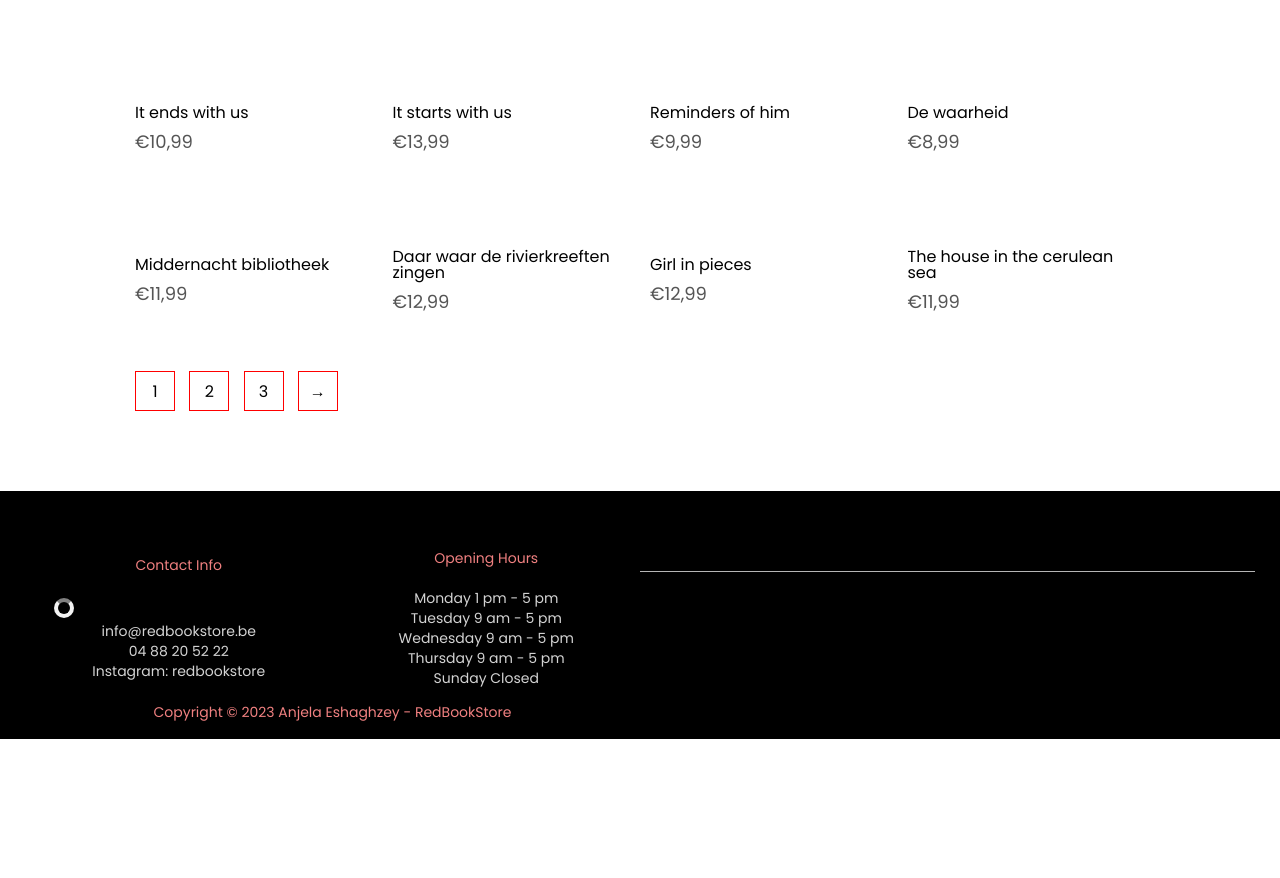
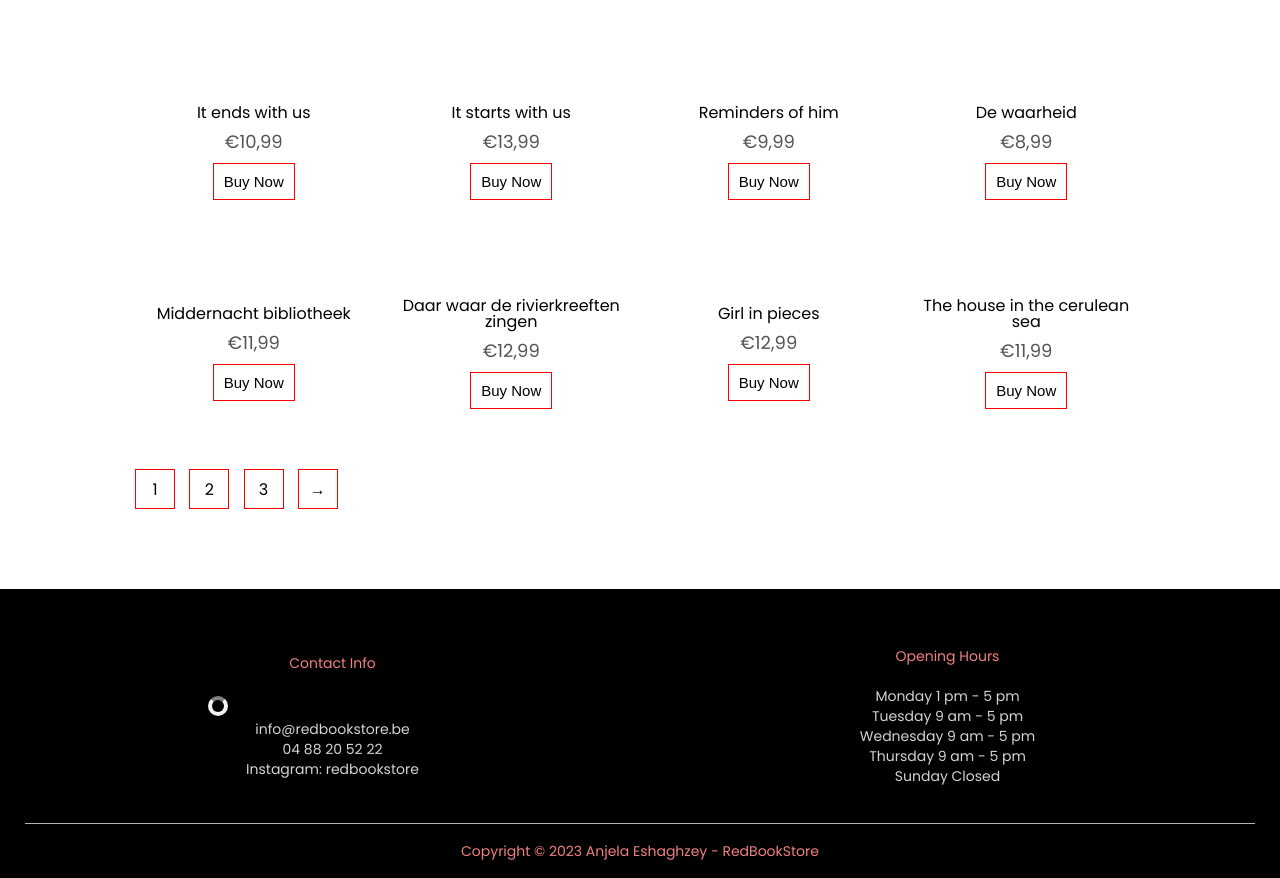
Before and after one commit to AngelaHub/winkel, a website built with Vite: page index.html in a window 1280 px wide. Shown: the part 466-1344 px from the top of the page. Before the commit the page ends 1205 px from the top, so only its background shows below. Built offline with nearby package versions, Linux system fonts and the light colour scheme; no server answers; files whose address does not match are found by name.

Commit message:
fix responsive footer & added buy buttons

```diff
--- a/index.html
+++ b/index.html
@@ -23,9 +23,7 @@
           <ul>
             <li><a href="#">Home</a></li>
             <li><a href="#">Products</a></li>
-            <li><a href="#">About</a></li>
-            <li><a href="#">Contact</a></li>
-            <li><a href="#">Account</a></li>
+            <li><a href="#">About Us</a></li>
           </ul>
         </nav>
 
@@ -66,56 +64,80 @@
           <img src="dist/images/book1.jpeg" alt="" />
           <h4>It ends with us</h4>
           <p>€10,99</p>
+          <button class="button-57" role="button">
+            <span class="text">Buy Now</span><span>Add Card</span>
+          </button>
         </div>
 
         <div class="hero__col">
           <img src="dist/images/book2.jpeg" alt="" />
           <h4>It starts with us</h4>
           <p>€13,99</p>
+          <button class="button-57" role="button">
+            <span class="text">Buy Now</span><span>Add Card</span>
+          </button>
         </div>
 
         <div class="hero__col">
           <img src="dist/images/book3.jpeg" alt="" />
           <h4>Reminders of him</h4>
           <p>€9,99</p>
+          <button class="button-57" role="button">
+            <span class="text">Buy Now</span><span>Add Card</span>
+          </button>
         </div>
 
         <div class="hero__col">
           <img src="dist/images/book4.jpeg" alt="" />
           <h4>De waarheid</h4>
           <p>€8,99</p>
+          <button class="button-57" role="button">
+            <span class="text">Buy Now</span><span>Add Card</span>
+          </button>
         </div>
 
         <div class="hero__col">
           <img src="dist/images/book5.jpeg" alt="" />
           <h4>Middernacht bibliotheek</h4>
           <p>€11,99</p>
+          <button class="button-57" role="button">
+            <span class="text">Buy Now</span><span>Add Card</span>
+          </button>
         </div>
 
         <div class="hero__col">
           <img src="dist/images/book6.jpeg" alt="" />
           <h4>Daar waar de rivierkreeften zingen</h4>
           <p>€12,99</p>
+          <button class="button-57" role="button">
+            <span class="text">Buy Now</span><span>Add Card</span>
+          </button>
         </div>
 
         <div class="hero__col">
           <img src="dist/images/book7.jpeg" alt="" />
           <h4>Girl in pieces</h4>
           <p>€12,99</p>
+          <button class="button-57" role="button">
+            <span class="text">Buy Now</span><span>Add Card</span>
+          </button>
         </div>
 
         <div class="hero__col">
           <img src="dist/images/book8.jpeg" alt="" />
           <h4>The house in the cerulean sea</h4>
           <p>€11,99</p>
+          <button class="button-57" role="button">
+            <span class="text">Buy Now</span><span>Add Card</span>
+          </button>
         </div>
       </div>
 
-      <div class="hero__buttons">
-        <span>1</span>
-        <span>2</span>
-        <span>3</span>
-        <span>&#8594;</span>
+      <div class="nextpage">
+        <div class="nextpage__buttons">1</div>
+        <div class="nextpage__buttons">2</div>
+        <div class="nextpage__buttons">3</div>
+        <div class="nextpage__buttons">&#8594;</div>
       </div>
     </div>
 
--- a/src/styles/style.css
+++ b/src/styles/style.css
@@ -105,7 +105,7 @@ a {
 }
 
 .hero__col img {
-  width: 70%;
+  width: 80%;
 }
 
 h4 {
@@ -124,11 +124,84 @@ h4 {
   transform: translateY(-5px);
 }
 
-.hero__buttons {
+p {
+  color: #555;
+}
+
+/* buy now button */
+/* link naar broncode: https://getcssscan.com/css-buttons-examples */
+
+.button-57 {
+  position: relative;
+  overflow: hidden;
+  border: 1px solid red;
+  color: black;
+  display: inline-block;
+  font-size: 15px;
+  line-height: 15px;
+  padding: 10px 10px 10px;
+  text-decoration: none;
+  cursor: pointer;
+  background: #fff;
+  user-select: none;
+  -webkit-user-select: none;
+  touch-action: manipulation;
+  margin-top: 12px;
+}
+
+.button-57 span:first-child {
+  position: relative;
+  transition: color 600ms cubic-bezier(0.48, 0, 0.12, 1);
+  z-index: 10;
+}
+
+.button-57 span:last-child {
+  color: white;
+  display: block;
+  position: absolute;
+  bottom: 0;
+  transition: all 500ms cubic-bezier(0.48, 0, 0.12, 1);
+  z-index: 100;
+  opacity: 0;
+  top: 50%;
+  left: 50%;
+  transform: translateY(225%) translateX(-50%);
+  height: 14px;
+  line-height: 13px;
+}
+
+.button-57:after {
+  content: '';
+  position: absolute;
+  bottom: -50%;
+  left: 0;
+  width: 100%;
+  height: 100%;
+  background-color: red;
+  transform-origin: bottom center;
+  transition: transform 600ms cubic-bezier(0.48, 0, 0.12, 1);
+  transform: skewY(9.3deg) scaleY(0);
+  z-index: 50;
+}
+
+.button-57:hover:after {
+  transform-origin: bottom center;
+  transform: skewY(9.3deg) scaleY(2);
+}
+
+.button-57:hover span:last-child {
+  transform: translateX(-50%) translateY(-100%);
+  opacity: 1;
+  transition: all 900ms cubic-bezier(0.48, 0, 0.12, 1);
+}
+
+/* 123 buttons */
+
+.nextpage {
   margin: 0 auto 80px;
 }
 
-span {
+.nextpage__buttons {
   display: inline-block;
   border: 1px solid red;
   margin-left: 10px;
@@ -139,13 +212,9 @@ span {
   cursor: pointer;
 }
 
-span:hover {
-  background: #ff523b;
+.nextpage__buttons:hover {
+  background: red;
   color: #ffffff;
-}
-
-p {
-  color: #555;
 }
 
 /* footer */
@@ -205,6 +274,8 @@ ul {
   background: #b5b5b5;
   height: 1px;
   margin: 20px 0;
+  display: flex;
+  align-items: center;
 }
 
 .copyright {
@@ -221,11 +292,11 @@ ul {
 }
 
 @media (min-width: 800px) {
-  .footer__container {
-    display: grid;
-    grid-template-columns: 1fr 1fr;
-  }
   .footer__row {
     text-align: center;
   }
 }
+
+.hero__container {
+  text-align: center;
+}
```
